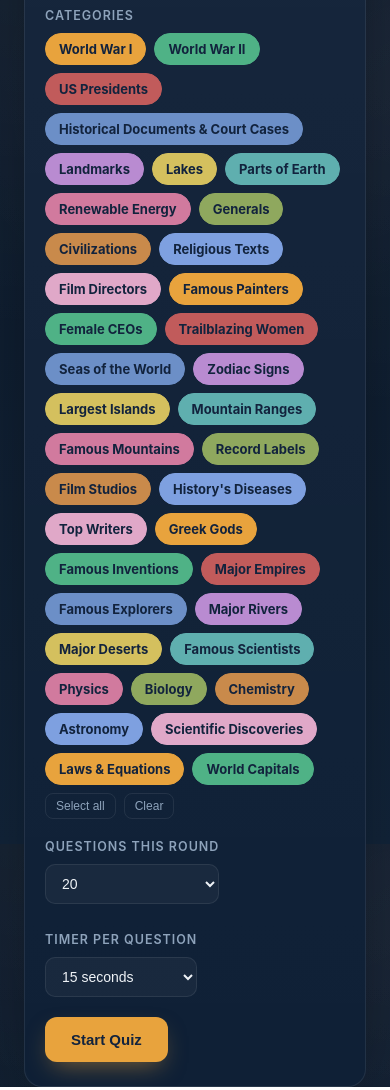
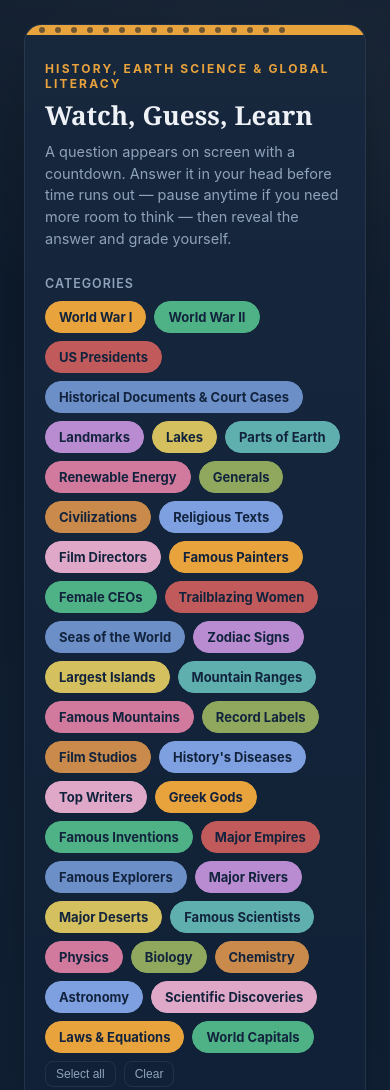
Before and after one commit to Jlobo-03/fits, a plain HTML site: page trivia/index.html in a window 390 px wide. Shown: the top 1090 px of the page. Drawn offline with Linux system fonts and the light colour scheme.

Commit message:
Fix trivia title cut off on phones
The page was centered at a fixed screen height, so on small screens the
top (title + description) overflowed above the scrollable area. Let the
body grow with its content and keep it centered only when it fits.

Co-Authored-By: Claude Opus 5.5 <noreply@anthropic.com>
Claude-Session: https://claude.ai/code/session_01DXSKSNjaGfNMnFbJeyyMPZ

```diff
--- a/trivia/index.html
+++ b/trivia/index.html
@@ -17,7 +17,7 @@
     --accent:#e8a33d;
   }
   *{box-sizing:border-box;}
-  html,body{height:100%;}
+  html,body{min-height:100%;}
   body{
     margin:0;
     background:
@@ -28,13 +28,14 @@
     font-family:-apple-system,BlinkMacSystemFont,"Segoe UI",Roboto,Helvetica,Arial,sans-serif;
     min-height:100vh;
     display:flex;
-    align-items:center;
+    align-items:flex-start;
     justify-content:center;
     padding:24px;
   }
   .app{
     width:100%;
     max-width:820px;
+    margin:auto 0;
   }
   .card{
     background:linear-gradient(180deg, rgba(255,255,255,.03), rgba(255,255,255,0)), var(--panel);
```
